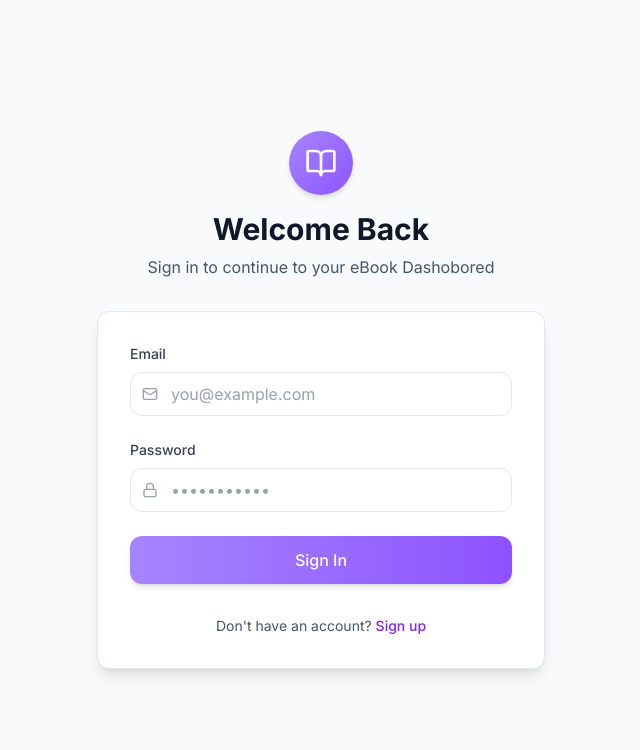
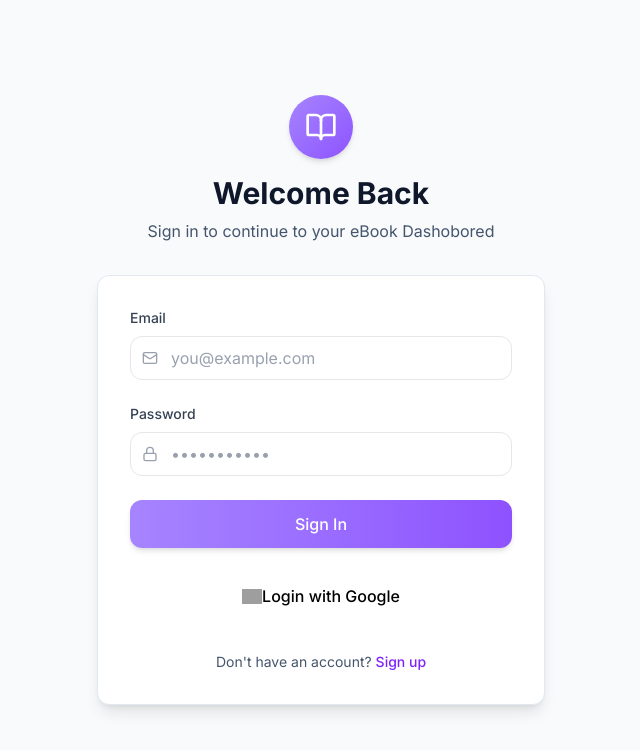
Before and after one commit to yashvimal34/AI-PoweredeBookCreater, a React (Vite) app in the folder frontend/eBookCreater/: page /login in a window 1280 px wide. Shown: the top 750 px of the page, without its empty margins (319-959 px from the left). Built offline with nearby package versions, Linux system fonts and the light colour scheme; no server answers; grey boxes are pictures that could not be loaded.

Commit message:
update login page

```diff
--- a/frontend/eBookCreater/src/pages/LoginPage.jsx
+++ b/frontend/eBookCreater/src/pages/LoginPage.jsx
@@ -8,6 +8,7 @@ import Button from "../components/ui/Button";
 import { useAuth } from "../context/AuthContext";
 import axiosInstance from "../utils/axiosInstance";
 import { API_PATHS } from "../utils/apiPaths";
+import Google from '../assets/google.webp';
 
 const LoginPage = () => {
 
@@ -81,6 +82,11 @@ const LoginPage = () => {
                         <Button type="submit" isLoading={isLoading} className="w-full">
                             Sign In
                         </Button>
+
+                        <Button variant="outline" className="w-full border-gray">
+                            <img src={Google} alt="" className="w-5" />
+                            Login with Google
+                        </Button>
                     </form>
 
                     <p className="text-center text-sm text-slate-600 mt-8">
```
